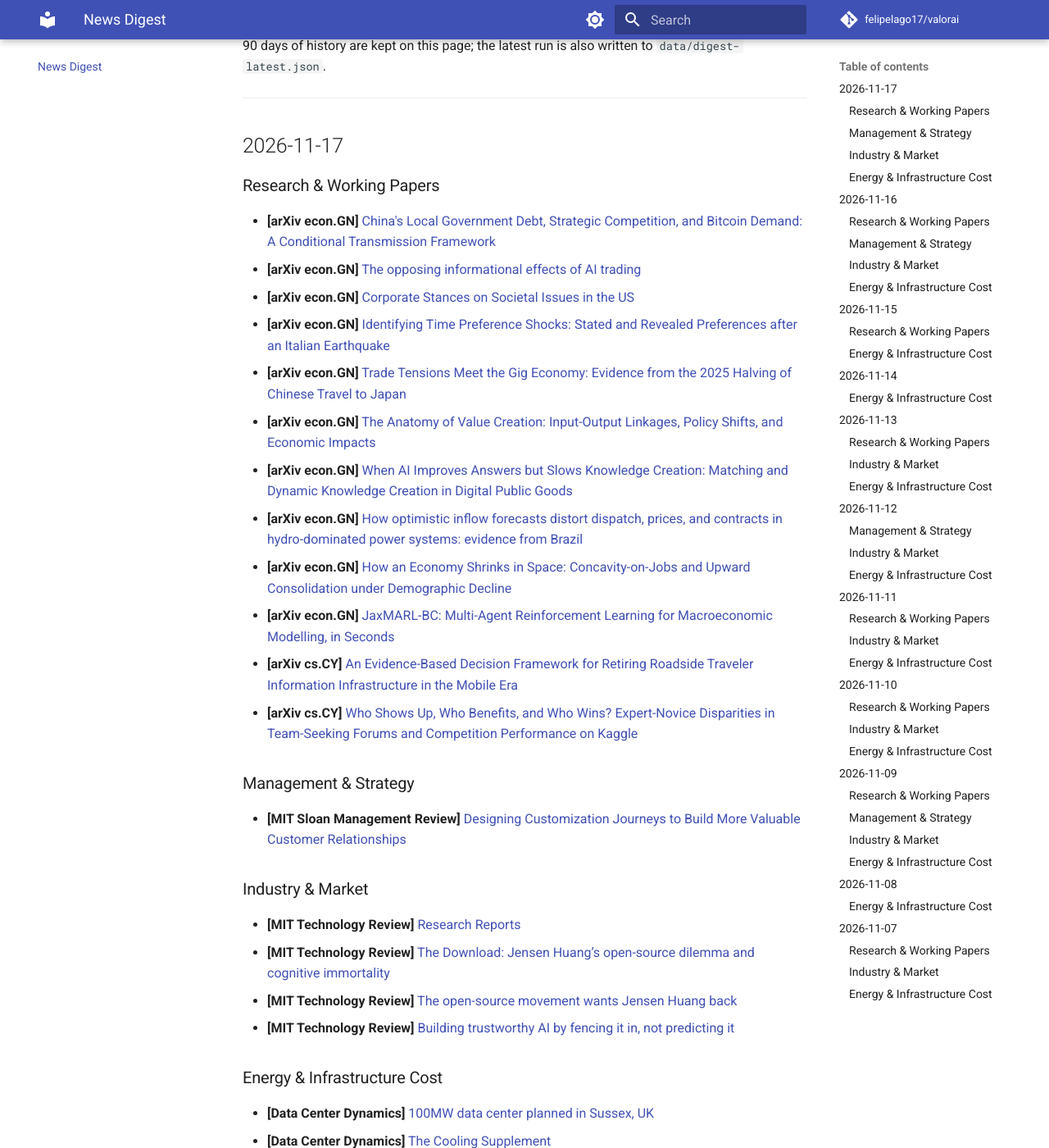
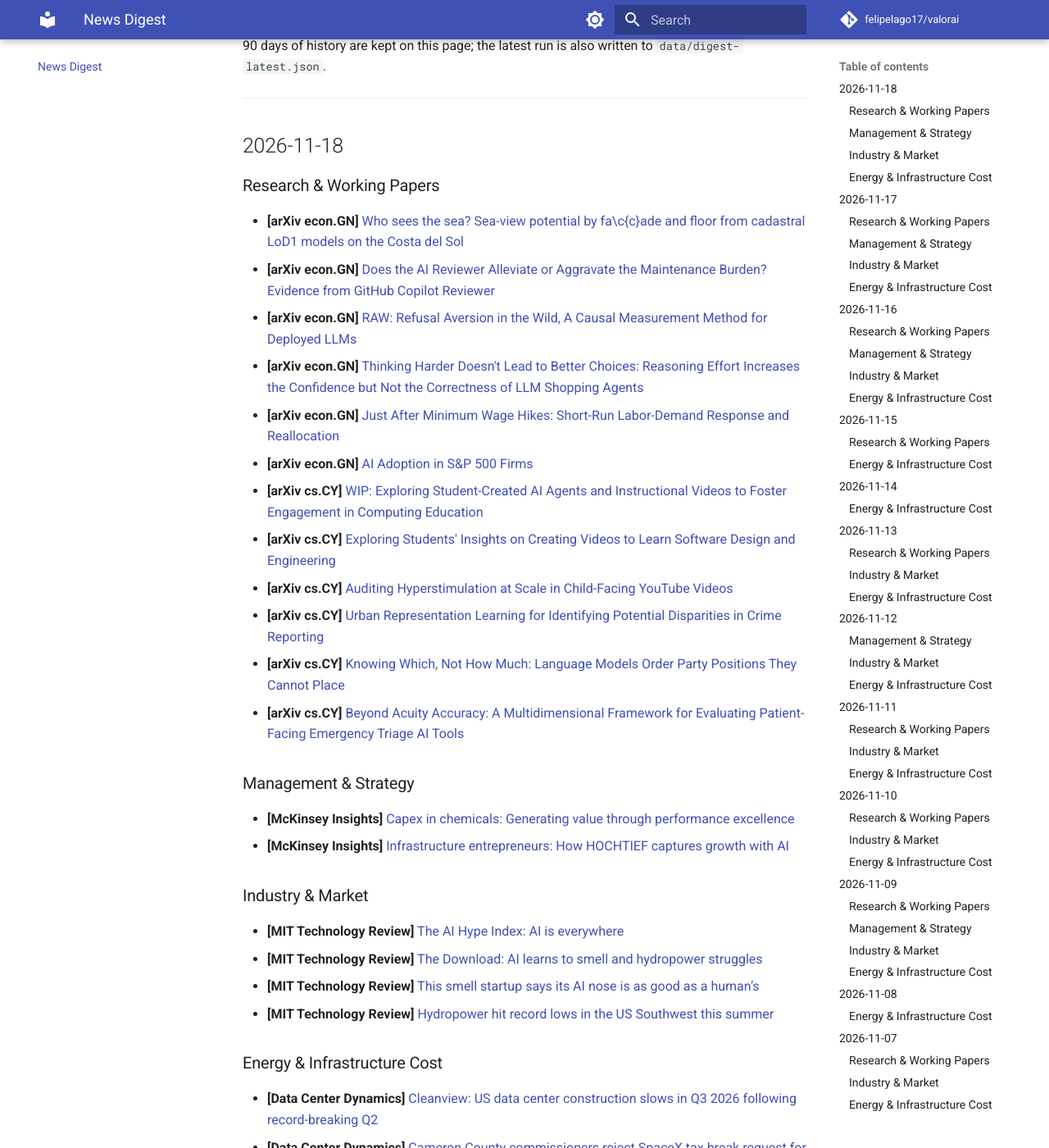
Before and after one commit to felipelago17/valorai, an MkDocs documentation site: the page built from docs/news/digest.md, in a window 1280 px wide and 1400 px high, scrolled down 329 px. Shown: the whole window at 82% size. Built offline with MkDocs 1.6.1 and Material for MkDocs 9.7.7, drawn with Linux system fonts in a browser that asks for light colours; comment, search, counter and statistics services are not loaded; some of the changed text lies outside the part shown.

Commit message:
chore: daily digest 2026-11-18

```diff
--- a/docs/news/digest.md
+++ b/docs/news/digest.md
@@ -9,6 +9,52 @@ Roughly 90 days of history are kept on this page; the latest run is also written
 ---
 
 <!-- DIGEST_START -->
+## 2026-11-18
+
+### Research & Working Papers
+
+- **[arXiv econ.GN]** [Who sees the sea? Sea-view potential by fa\c{c}ade and floor from cadastral LoD1 models on the Costa del Sol](https://arxiv.org/abs/2611.21672)
+- **[arXiv econ.GN]** [Does the AI Reviewer Alleviate or Aggravate the Maintenance Burden? Evidence from GitHub Copilot Reviewer](https://arxiv.org/abs/2611.22793)
+- **[arXiv econ.GN]** [RAW: Refusal Aversion in the Wild, A Causal Measurement Method for Deployed LLMs](https://arxiv.org/abs/2611.21641)
+- **[arXiv econ.GN]** [Thinking Harder Doesn't Lead to Better Choices: Reasoning Effort Increases the Confidence but Not the Correctness of LLM Shopping Agents](https://arxiv.org/abs/2611.22033)
+- **[arXiv econ.GN]** [Just After Minimum Wage Hikes: Short-Run Labor-Demand Response and Reallocation](https://arxiv.org/abs/2505.04555)
+- **[arXiv econ.GN]** [AI Adoption in S&P 500 Firms](https://arxiv.org/abs/2607.08920)
+- **[arXiv cs.CY]** [WIP: Exploring Student-Created AI Agents and Instructional Videos to Foster Engagement in Computing Education](https://arxiv.org/abs/2611.23058)
+- **[arXiv cs.CY]** [Exploring Students' Insights on Creating Videos to Learn Software Design and Engineering](https://arxiv.org/abs/2611.23075)
+- **[arXiv cs.CY]** [Auditing Hyperstimulation at Scale in Child-Facing YouTube Videos](https://arxiv.org/abs/2611.21637)
+- **[arXiv cs.CY]** [Urban Representation Learning for Identifying Potential Disparities in Crime Reporting](https://arxiv.org/abs/2611.21825)
+- **[arXiv cs.CY]** [Knowing Which, Not How Much: Language Models Order Party Positions They Cannot Place](https://arxiv.org/abs/2611.21878)
+- **[arXiv cs.CY]** [Beyond Acuity Accuracy: A Multidimensional Framework for Evaluating Patient-Facing Emergency Triage AI Tools](https://arxiv.org/abs/2611.22045)
+
+### Management & Strategy
+
+- **[McKinsey Insights]** [Capex in chemicals: Generating value through performance excellence](https://www.mckinsey.com/capabilities/operations/our-insights/capex-in-chemicals-generating-value-through-performance-excellence)
+- **[McKinsey Insights]** [Infrastructure entrepreneurs: How HOCHTIEF captures growth with AI](https://www.mckinsey.com/capabilities/business-building/our-insights/infrastructure-entrepreneurs-how-hochtief-captures-growth-in-the-ai-age)
+
+### Industry & Market
+
+- **[MIT Technology Review]** [The AI Hype Index: AI is everywhere](https://www.technologyreview.com/2026/11/18/1148650/ai-hype-index-ai-is-everywhere/)
+- **[MIT Technology Review]** [The Download: AI learns to smell and hydropower struggles](https://www.technologyreview.com/2026/11/18/1148845/the-download-ai-learns-to-smell-hydropower-struggles/)
+- **[MIT Technology Review]** [This smell startup says its AI nose is as good as a human’s](https://www.technologyreview.com/2026/11/18/1148816/smell-startup-osmo-ai-nose-good-as-humans/)
+- **[MIT Technology Review]** [Hydropower hit record lows in the US Southwest this summer](https://www.technologyreview.com/2026/11/17/1148742/hydropower-drought-colorado-river/)
+
+### Energy & Infrastructure Cost
+
+- **[Data Center Dynamics]** [Cleanview: US data center construction slows in Q3 2026 following record-breaking Q2](https://www.datacenterdynamics.com/en/news/cleanview-us-data-center-construction-slows-in-q3-2026-following-record-breaking-q2/)
+- **[Data Center Dynamics]** [Cameron County commissioners reject SpaceX tax break request for $24bn Texas data center](https://www.datacenterdynamics.com/en/news/cameron-county-commissioners-reject-spacex-tax-break-request-for-24bn-texas-data-center/)
+- **[Data Center Dynamics]** [DC Blox files for third building at Atlanta West data center campus](https://www.datacenterdynamics.com/en/news/dc-blox-files-for-third-building-at-atlanta-west-data-center-campus/)
+- **[Data Center Dynamics]** [Texas environmental regulator resumes data center permitting following ERCOT review](https://www.datacenterdynamics.com/en/news/texas-environmental-regulator-resumes-data-center-permitting-following-ercot-review/)
+- **[Data Center Dynamics]** [Virginia’s Loudoun County officially adopts 12-month moratorium on data center development](https://www.datacenterdynamics.com/en/news/virginias-loudoun-county-officially-adopts-12-month-moratorium-on-data-center-development/)
+- **[Data Center Dynamics]** [FingerMotion unveils modular data center concept designed to operate in extreme climates](https://www.datacenterdynamics.com/en/news/fingermotion-unveils-modular-data-center-concept-designed-to-operate-in-extreme-climates/)
+- **[Data Center Dynamics]** [Blue Owl data center REIT completes acquisition of first building on GCDC campus in Virginia](https://www.datacenterdynamics.com/en/news/blue-owl-data-center-reit-completes-acquisition-of-first-building-on-gcdc-campus-in-virginia/)
+- **[Data Center Dynamics]** [Next Capital launches new Australian data center firm Dataspace](https://www.datacenterdynamics.com/en/news/next-capital-launches-new-australian-data-center-firm-dataspace/)
+- **[Data Center Dynamics]** [Giga Energy secures $1bn lease for 60MW data center in Hunt County, Texas](https://www.datacenterdynamics.com/en/news/giga-energy-secures-1bn-lease-for-60mw-data-center-in-hunt-county-texas/)
+- **[Data Center Dynamics]** [UK's Network Rail taps Cognizant for £133.2m data center contract](https://www.datacenterdynamics.com/en/news/uks-network-rail-taps-cognizant-for-1332m-data-center-contract/)
+- **[Data Center Dynamics]** [UK data center firm Stellanor promotes Gary Watson to CEO](https://www.datacenterdynamics.com/en/news/uk-data-center-firm-stellanor-promotes-gary-watson-to-ceo/)
+- **[Data Center Dynamics]** [96MW data center planned on rural Texas ranch owned by Mormon Church](https://www.datacenterdynamics.com/en/news/mormon-data-center-texas/)
+
+---
+
 ## 2026-11-17
 
 ### Research & Working Papers
```
Also changed, not shown: 2 other files.
